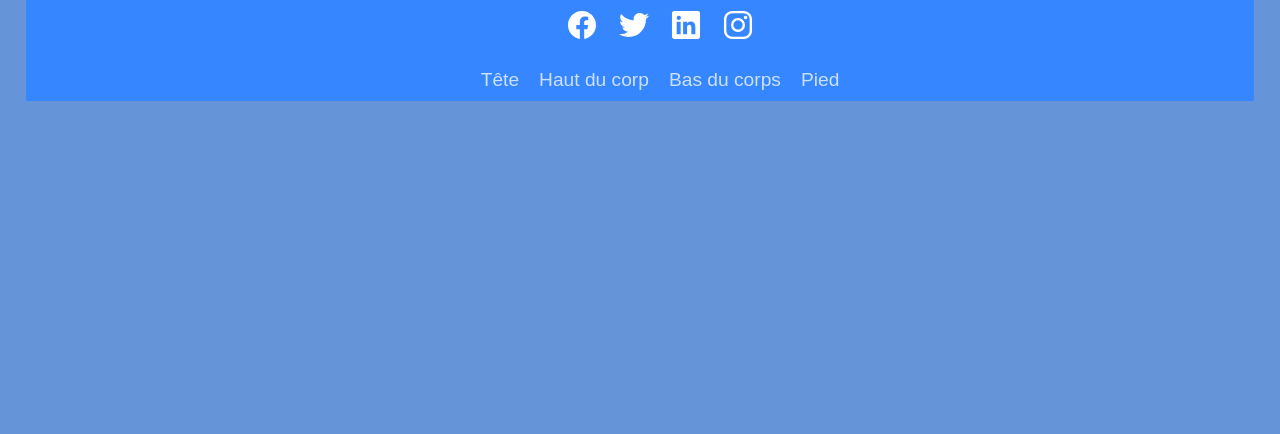
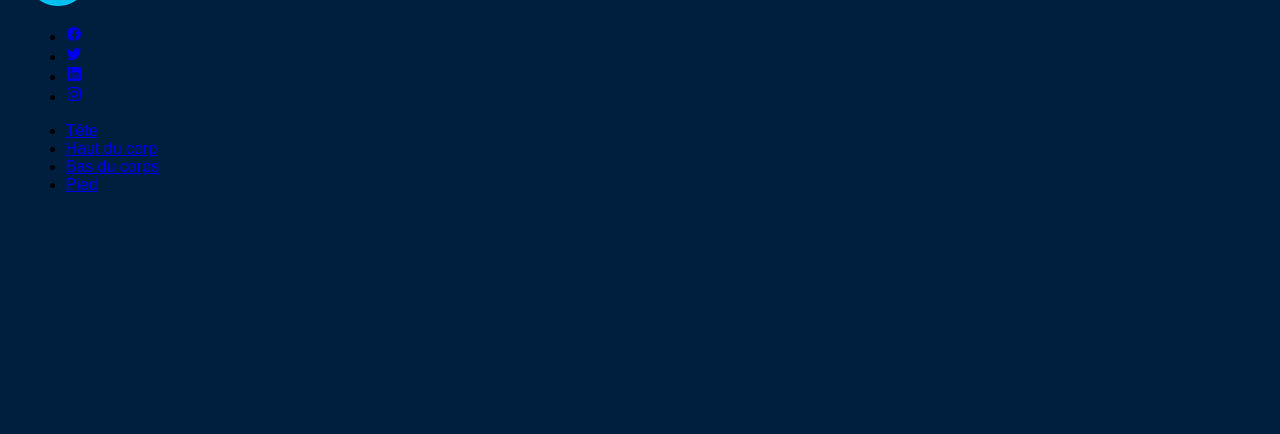
Before and after one commit to lugamecooper/nuit-de-l-info-2024, a PHP site: page / in a window 1280 px wide. Shown: the part 117-551 px from the top of the page. Run offline with PHP 8.4, Linux system fonts and the light colour scheme.

Commit message:
supression de css

```diff
--- a/style.css
+++ b/style.css
@@ -5,132 +5,3 @@ body{
     background-color: #001f3f; /* Couleur de fond sombre */
     overflow: hidden; /* Évite le défilement */
 }
-body{
-    background: #6694d9;
-    display: block;
-}
-.header{
-    top: 0px;
-    left: 0px;
-    position: sticky;
-    height: 90px;
-}
-.header img{
-    size: 20%;
-}
-.footer {
-    position: relative;
-    width: 100%;
-    background: #3586ff;
-    background-size: 100% 300px;
-    min-height: 100px;
-    display: flex;
-    justify-content: center;
-    align-items: center;
-    flex-direction: column;
-    background-position: -2;
-  }
-
-  .social-icon,
-  .menu {
-    position: relative;
-    display: flex;
-    justify-content: center;
-    align-items: center;
-    margin: 10px 0;
-    flex-wrap: wrap;
-  }
-
-  .social-icon__item,
-  .menu__item {
-    list-style: none;
-  }
-
-  .social-icon__link {
-    font-size: 2rem;
-    color: #fff;
-    margin: 0 10px;
-    display: inline-block;
-    transition: 0.5s;
-  }
-  .social-icon__link:hover {
-    transform: translateY(-10px);
-  }
-
-  .menu__link {
-    font-size: 1.2rem;
-    color: #fff;
-    margin: 0 10px;
-    display: inline-block;
-    transition: 0.5s;
-    text-decoration: none;
-    opacity: 0.75;
-    font-weight: 300;
-  }
-
-  .menu__link:hover {
-    opacity: 1;
-  }
-
-  .footer p {
-    color: #fff;
-    margin: 15px 0 10px 0;
-    font-size: 1rem;
-    font-weight: 300;
-  }
-
-  .wave {
-    position: absolute;
-    top: -100px;
-    left: 0;
-    width: 100%;
-    height: 100px;
-    background: url("https://i.ibb.co/wQZVxxk/wave.png");
-    background-size: 1000px 100px;
-  }
-
-  .wave#wave1 {
-    z-index: 1000;
-    opacity: 1;
-    bottom: 0;
-    animation: animateWaves 4s linear infinite;
-  }
-
-  .wave#wave2 {
-    z-index: 999;
-    opacity: 0.5;
-    bottom: 10px;
-    animation: animate 4s linear infinite !important;
-  }
-
-  .wave#wave3 {
-    z-index: 1000;
-    opacity: 0.2;
-    bottom: 15px;
-    animation: animateWaves 3s linear infinite;
-  }
-
-  .wave#wave4 {
-    z-index: 999;
-    opacity: 0.7;
-    bottom: 20px;
-    animation: animate 3s linear infinite;
-  }
-
-  @keyframes animateWaves {
-    0% {
-      background-position-x: 1000px;
-    }
-    100% {
-      background-positon-x: 0px;
-    }
-  }
-
-  @keyframes animate {
-    0% {
-      background-position-x: -1000px;
-    }
-    100% {
-      background-positon-x: 0px;
-    }
-  }
```
